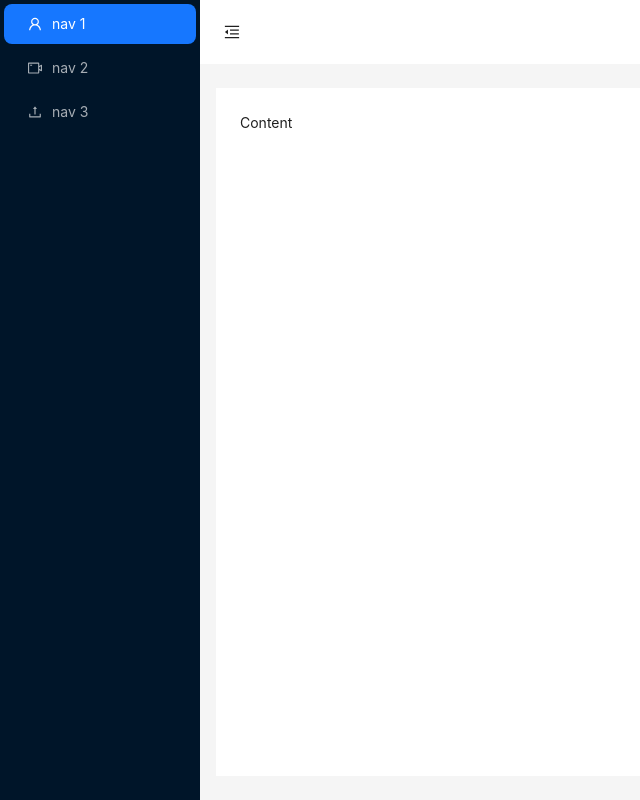
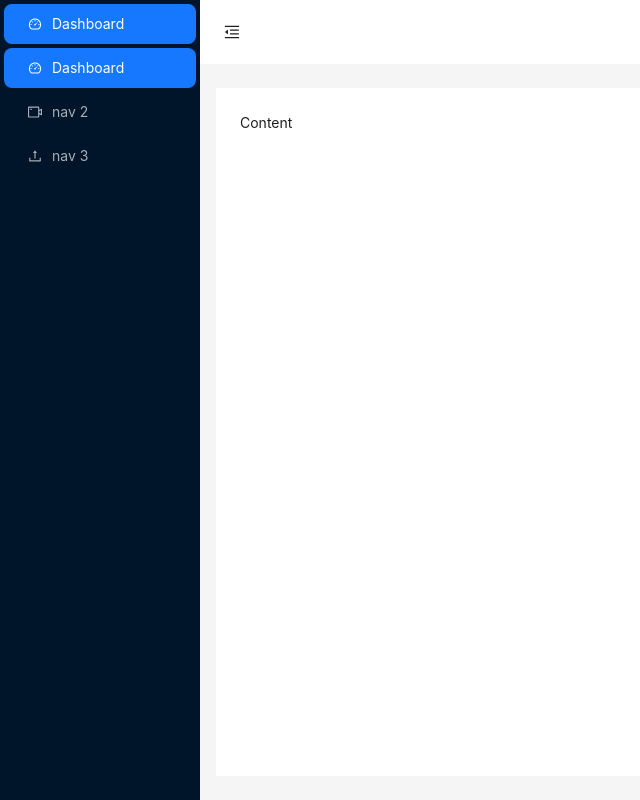
Before and after one commit to sam1090/ecommerce, a React (Create React App) app in the folder admin-app/: page /admin in a window 1280 px wide. Shown: the whole page, without its empty margins (0-640 px from the left). Built offline with nearby package versions, Linux system fonts and the light colour scheme.

Commit message:
working on main layout

```diff
--- a/admin-app/src/Components/MainLayout.js
+++ b/admin-app/src/Components/MainLayout.js
@@ -7,6 +7,7 @@ import {
   VideoCameraOutlined,
 } from "@ant-design/icons";
 import { Layout, Menu, Button, theme } from "antd";
+import { AiOutlineDashboard } from "react-icons/ai";
 const { Header, Sider, Content } = Layout;
 const MainLayout = () => {
   const [collapsed, setCollapsed] = useState(false);
@@ -24,8 +25,13 @@ const MainLayout = () => {
           items={[
             {
               key: "1",
-              icon: <UserOutlined />,
-              label: "nav 1",
+              icon: <AiOutlineDashboard />,
+              label: "Dashboard",
+            },
+            {
+              key: "1",
+              icon: <AiOutlineDashboard />,
+              label: "Dashboard",
             },
             {
               key: "2",
```
